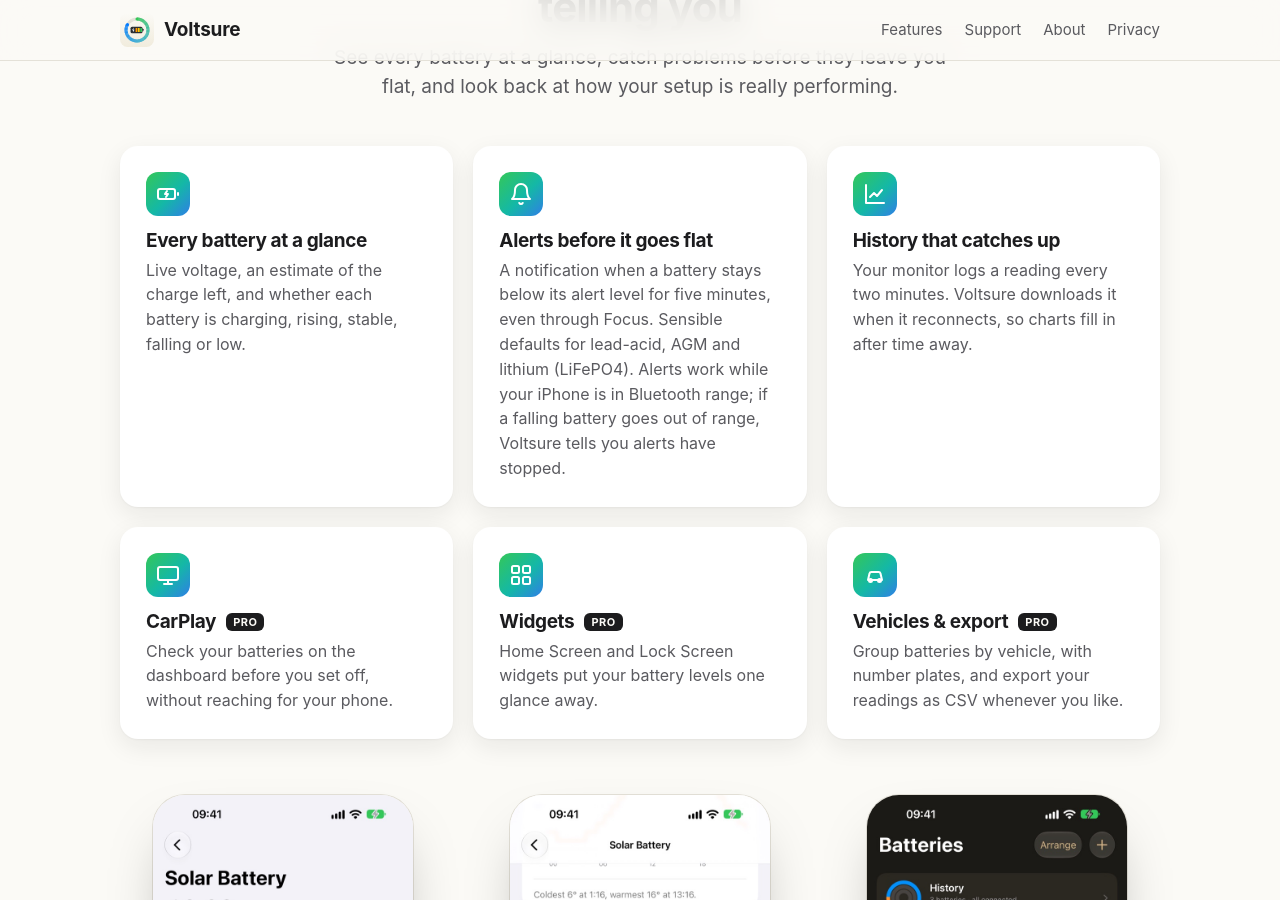
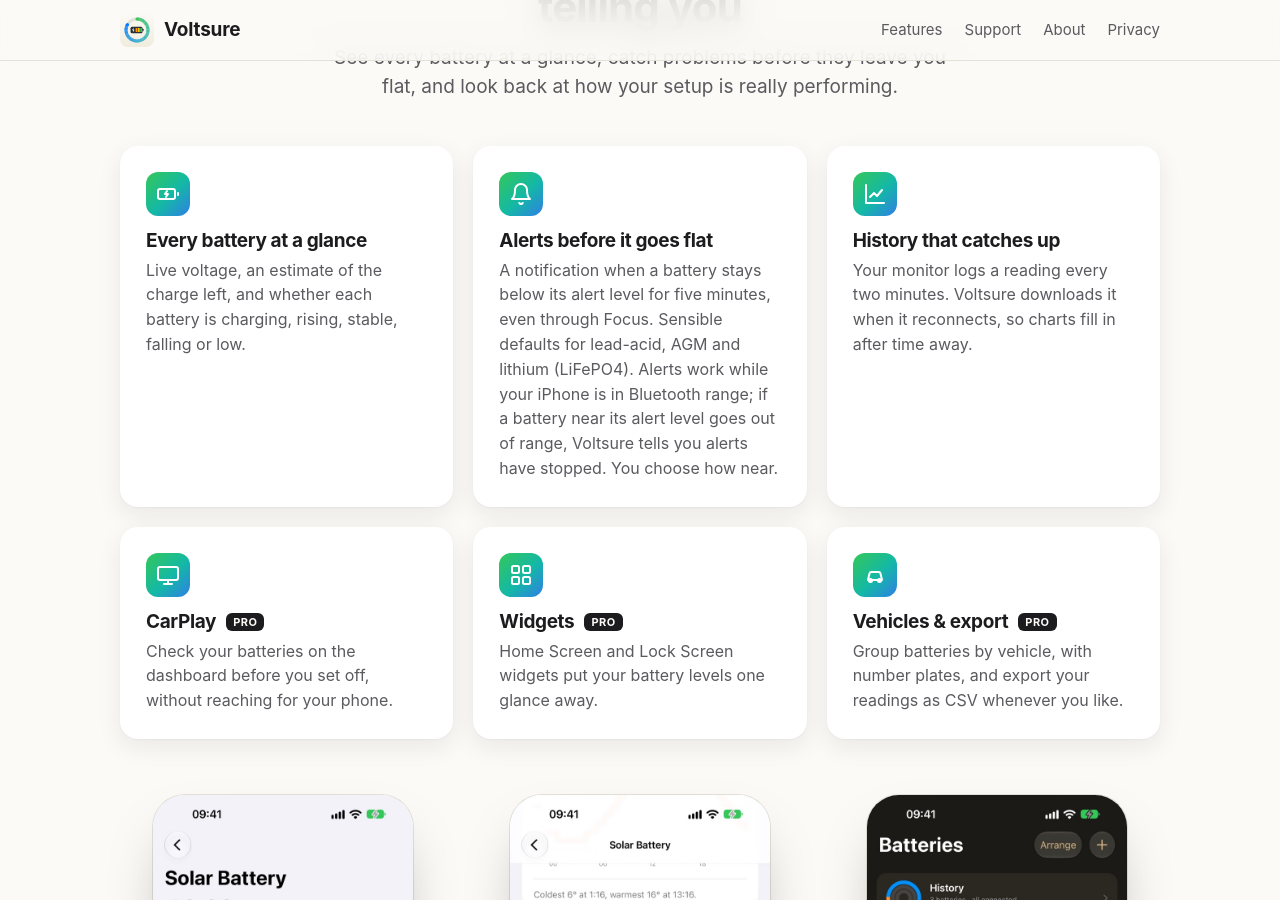
Before and after one commit to SeventyTwoAgency/STA-Website, a Jekyll site: the page voltsure/index.html, which Jekyll copies as it is, in a window 1280 px wide and 900 px high, scrolled down 1846 px. Built offline with Jekyll 4.4.1, drawn with Linux system fonts in a browser that asks for light colours; some of the changed text lies outside the part shown.

Commit message:
Voltsure 3.8.2: out of range warning only near the alert level, with a setting
Co-Authored-By: Claude Opus 5.5 <noreply@anthropic.com>
Claude-Session: https://claude.ai/code/session_01NqTXAE6MBJmKfxAZYe4DHU

```diff
--- a/voltsure/index.html
+++ b/voltsure/index.html
@@ -117,7 +117,7 @@
         <div class="card">
           <div class="icon-badge"><svg viewBox="0 0 24 24" fill="none" stroke="currentColor" stroke-width="2" stroke-linecap="round" stroke-linejoin="round" aria-hidden="true"><path d="M6 8a6 6 0 0 1 12 0c0 7 3 9 3 9H3s3-2 3-9"/><path d="M10.3 21a1.94 1.94 0 0 0 3.4 0"/></svg></div>
           <h3>Alerts before it goes flat</h3>
-          <p>A notification when a battery stays below its alert level for five minutes, even through Focus. Sensible defaults for lead-acid, AGM and lithium (LiFePO4). Alerts work while your iPhone is in Bluetooth range; if a falling battery goes out of range, Voltsure tells you alerts have stopped.</p>
+          <p>A notification when a battery stays below its alert level for five minutes, even through Focus. Sensible defaults for lead-acid, AGM and lithium (LiFePO4). Alerts work while your iPhone is in Bluetooth range; if a battery near its alert level goes out of range, Voltsure tells you alerts have stopped. You choose how near.</p>
         </div>
         <div class="card">
           <div class="icon-badge"><svg viewBox="0 0 24 24" fill="none" stroke="currentColor" stroke-width="2" stroke-linecap="round" stroke-linejoin="round" aria-hidden="true"><path d="M3 3v18h18"/><path d="m7 15 4-4 3 3 5-6"/></svg></div>
@@ -197,7 +197,7 @@
         <div class="card">
           <div class="icon-badge"><svg viewBox="0 0 24 24" fill="none" stroke="currentColor" stroke-width="2" stroke-linecap="round" stroke-linejoin="round" aria-hidden="true"><path d="M6 8a6 6 0 0 1 12 0c0 7 3 9 3 9H3s3-2 3-9"/><path d="M10.3 21a1.94 1.94 0 0 0 3.4 0"/></svg></div>
           <h3>Alerts you can rely on</h3>
-          <p>Low-voltage alerts are Time Sensitive, so they come through Focus, and Voltsure tells you if a falling battery goes out of range.</p>
+          <p>Low-voltage alerts are Time Sensitive, so they come through Focus, and Voltsure tells you if a battery near its alert level goes out of range.</p>
         </div>
       </div>
       <div class="shots">
--- a/voltsure/support.html
+++ b/voltsure/support.html
@@ -90,7 +90,7 @@
 
     <details>
       <summary>Do alerts work when I’m away from the vehicle?</summary>
-      <div><p>Only while your iPhone is in Bluetooth range of the monitor, as the monitor sends its readings to your phone and nowhere else. If a battery that’s falling or near its alert level goes out of range for 10 minutes, you get a notification saying so, as there will be no alerts until it’s back in range.</p></div>
+      <div><p>Only while your iPhone is in Bluetooth range of the monitor, as the monitor sends its readings to your phone and nowhere else. If a battery that’s low, or not charging and near its alert level, goes out of range for 10 minutes, you get a notification saying so, as there will be no alerts until it’s back in range.</p><p>You choose how near counts in Settings → Notifications → <strong>Out of range warning</strong>: within 10, 20, 30 (the default) or 50 % charge of the alert level, or Off. A full battery settling after a drive doesn’t set it off.</p></div>
     </details>
 
     <details>
```
